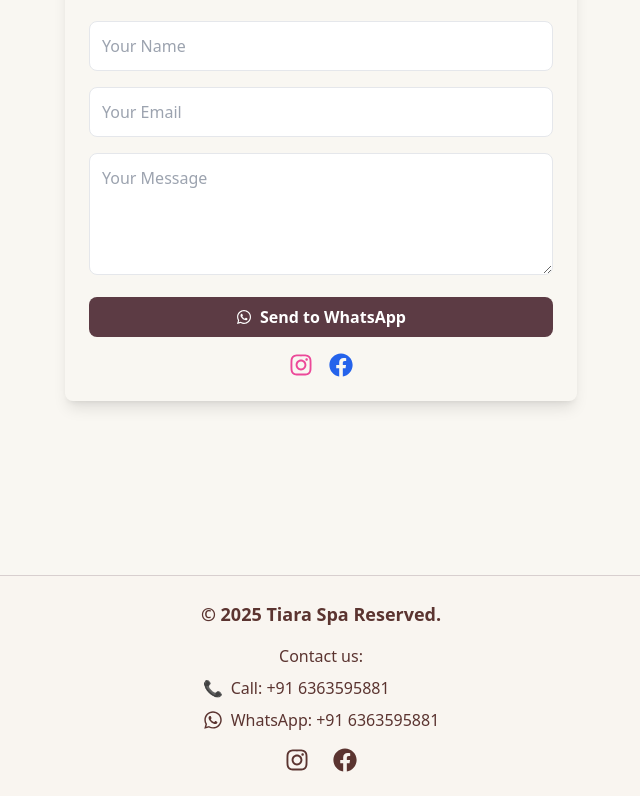
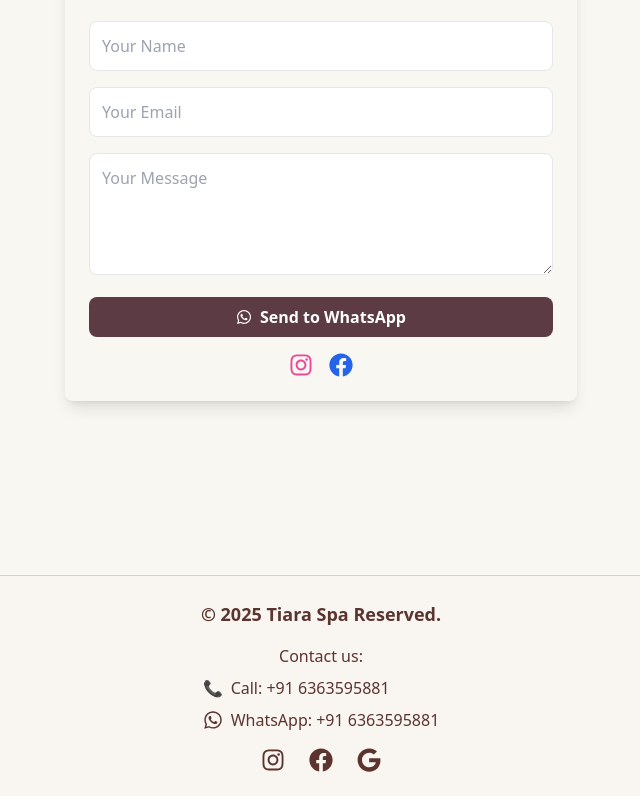
Before and after one commit to Vaddiarun/tiara, a React (Create React App) app: page /contact in a window 1280 px wide. Shown: the part 321-1117 px from the top of the page, without its empty margins (319-959 px from the left). Built offline with nearby package versions, Linux system fonts and the light colour scheme.

Commit message:
adasdasd

```diff
--- a/src/Components/Contact.jsx
+++ b/src/Components/Contact.jsx
@@ -89,7 +89,7 @@ const Contact = () => {
           <a href="https://instagram.com" target="_blank" rel="noopener noreferrer">
             <FaInstagram className="text-2xl text-pink-500 hover:text-pink-600" />
           </a>
-          <a href="https://facebook.com" target="_blank" rel="noopener noreferrer">
+          <a href="https://www.facebook.com/people/Tiara-Spa/100082829139771/" target="_blank" rel="noopener noreferrer">
             <FaFacebook className="text-2xl text-blue-600 hover:text-blue-700" />
           </a>
         </div>
--- a/src/Components/Footer.jsx
+++ b/src/Components/Footer.jsx
@@ -1,6 +1,6 @@
 import React from "react";
 import { FaWhatsapp, FaInstagram, FaFacebook } from "react-icons/fa";
-
+import { FaGoogle } from "react-icons/fa";
 const Footer = () => {
   return (
     <footer className="bg-[#f9f5f0] text-[#5b3430] py-6 text-center border-t border-[#d8cfcf]">
@@ -35,12 +35,20 @@ const Footer = () => {
             <FaInstagram />
           </a>
           <a
-            href="https://www.facebook.com"
+            href="https://www.facebook.com/people/Tiara-Spa/100082829139771/"
             target="_blank"
             rel="noopener noreferrer"
             className="text-[#5b3430] text-2xl hover:text-blue-500"
           >
             <FaFacebook />
+          </a>
+          <a
+            href="https://g.co/kgs/Y4Lf5qQ"
+            target="_blank"
+            rel="noopener noreferrer"
+            className="text-[#5b3430] text-2xl hover:text-blue-500"
+          >
+         <FaGoogle />
           </a>
         </div>
       </div>
```
